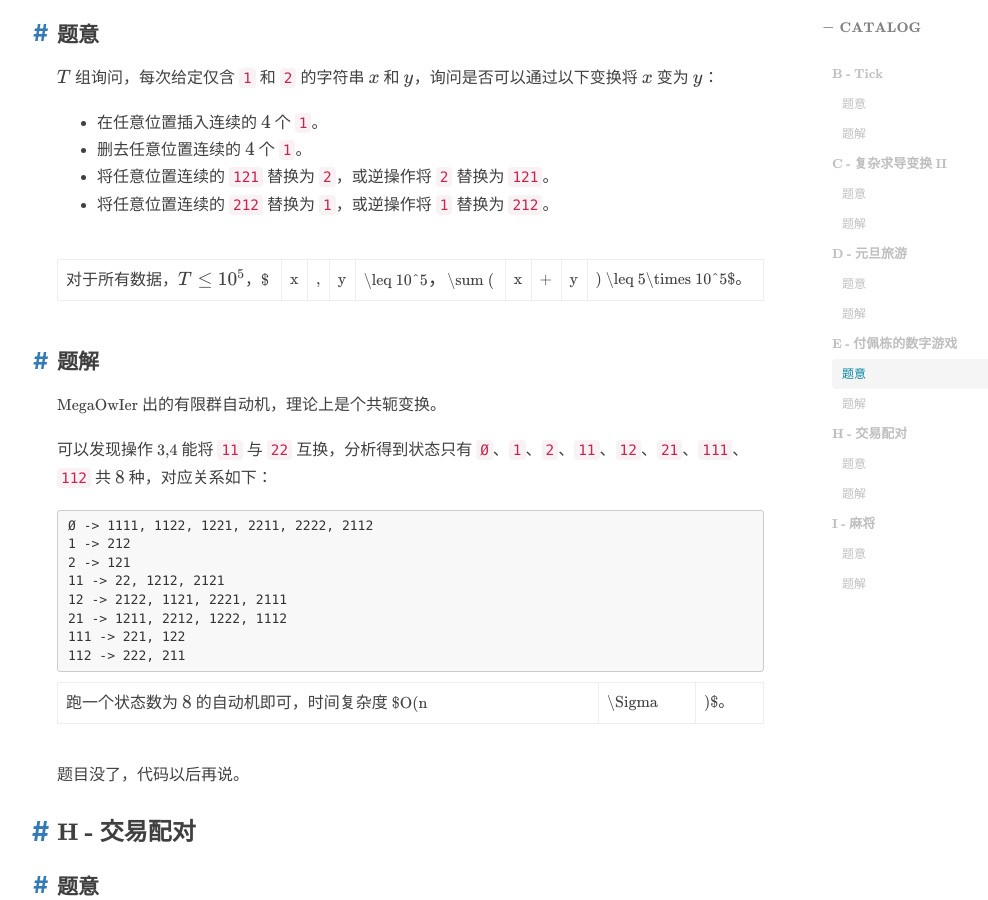
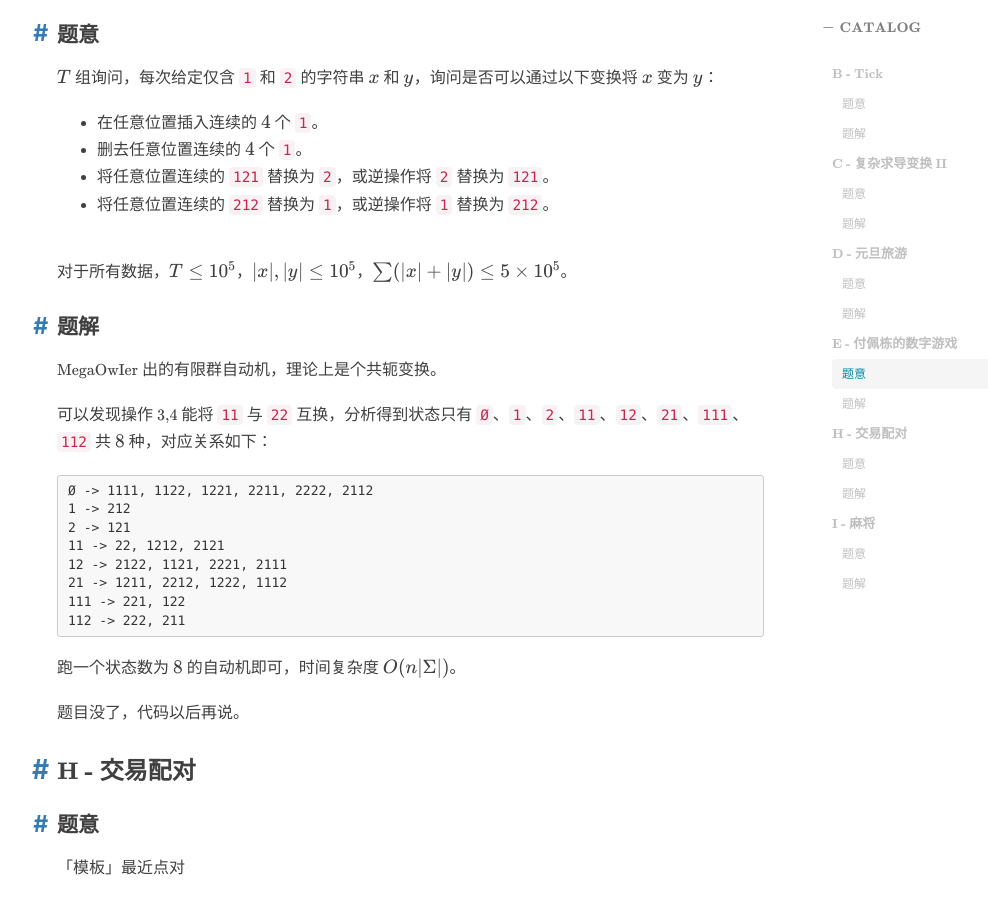
Before and after one commit to sheriyuo/sheriyuo.github.io, a Jekyll site: the page built from _posts/2023-4-11-RUCPC2022.md, in a window 1280 px wide and 900 px high, scrolled down 2823 px. Shown: the whole window, without its empty margins (208-1196 px from the left). Built offline with Jekyll 4.4.1, drawn with Linux system fonts in a browser that asks for light colours; nearby versions of some CDN libraries; some web fonts are replaced; library files that are not in the unit come from our copies; comment, search, counter and statistics services are not loaded.

Commit message:
Fix rucpc2022 E

````diff
--- a/_posts/2023-4-11-RUCPC2022.md
+++ b/_posts/2023-4-11-RUCPC2022.md
@@ -287,7 +287,7 @@ $T$ 组询问，每次给定仅含 `1` 和 `2` 的字符串 $x$ 和 $y$，询问
 - 将任意位置连续的 `121` 替换为 `2`，或逆操作将 `2` 替换为 `121`。
 - 将任意位置连续的 `212` 替换为 `1`，或逆操作将 `1` 替换为 `212`。
 
-对于所有数据，$T\leq 10^5$，$|x|,|y|\leq 10^5$，$\sum (|x|+|y|) \leq 5\times 10^5$。
+对于所有数据，$T\leq 10^5$，$\lvert x\rvert,\lvert y\rvert \leq 10^5$，$\sum (\lvert x\rvert +\lvert y\rvert ) \leq 5\times 10^5$。
 
 #### 题解
 
@@ -306,7 +306,7 @@ MegaOwIer 出的有限群自动机，理论上是个共轭变换。
 112 -> 222, 211
 ```
 
-跑一个状态数为 $8$ 的自动机即可，时间复杂度 $O(n|\Sigma|)$。
+跑一个状态数为 $8$ 的自动机即可，时间复杂度 $O(n\lvert \Sigma \rvert)$。
 
 题目没了，代码以后再说。
 
````
